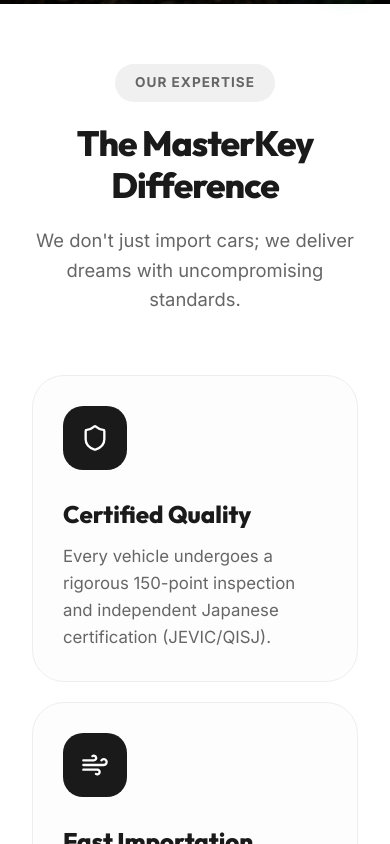
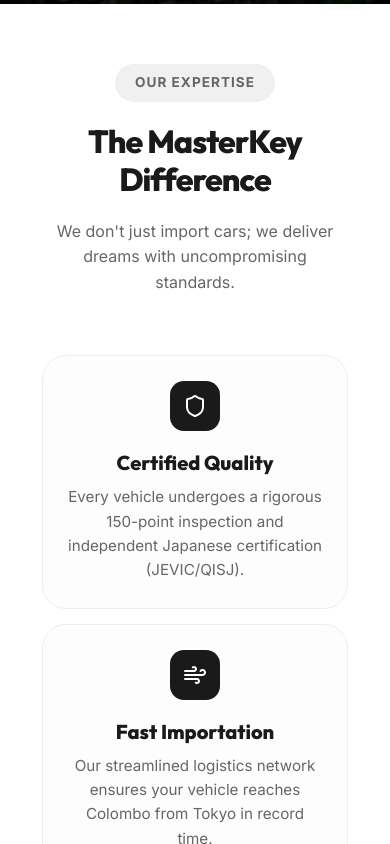
Before and after one commit to AMGRPrabhatha/RR-Master-Key, a React (Vite) app: page / in a window 390 px wide. Shown: the part 840-1684 px from the top of the page. Built offline with nearby package versions, Linux system fonts and the light colour scheme.

Commit message:
Refined mobile layout for The MasterKey Difference feature cards

```diff
--- a/src/components/FeaturesSection.css
+++ b/src/components/FeaturesSection.css
@@ -264,14 +264,42 @@
 
 @media (max-width: 768px) {
   .modern-section-title {
-    font-size: 2.2rem;
+    font-size: 2rem;
+    padding: 0 1rem;
+  }
+  .modern-section-subtitle {
+    font-size: 1rem;
+    padding: 0 1.5rem;
   }
   .modern-features-grid {
     grid-template-columns: 1fr;
-    gap: 20px;
+    gap: 15px;
+    padding: 0 10px;
   }
   .modern-feature-card {
-    padding: 30px;
+    padding: 25px;
+    border-radius: 24px;
+    text-align: center;
+    display: flex;
+    flex-direction: column;
+    align-items: center;
+  }
+  .card-icon-wrapper {
+    width: 50px;
+    height: 50px;
+    margin-bottom: 20px;
+    border-radius: 14px;
+  }
+  .card-icon-wrapper svg {
+    width: 24px;
+    height: 24px;
+  }
+  .modern-feature-card h3 {
+    font-size: 1.25rem;
+    margin-bottom: 10px;
+  }
+  .modern-feature-card p {
+    font-size: 0.95rem;
   }
   .excellence-check-grid {
     grid-template-columns: 1fr;
```
